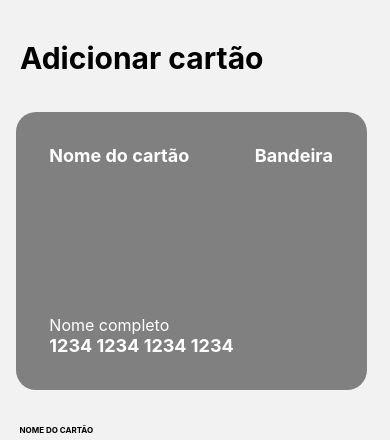
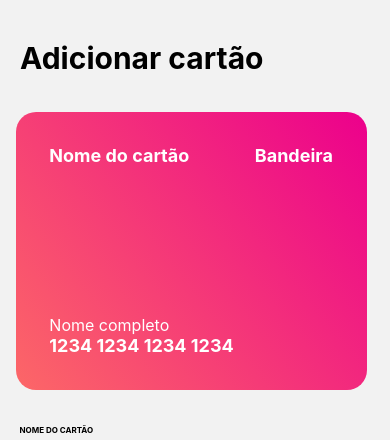
Before and after one commit to samuelalves3324/desafio-neopro, a React Native app: screen /AddCards in a window 390 px wide. Shown: the top 440 px of the page. Built offline with nearby package versions, Linux system fonts and the light colour scheme.

Commit message:
add liniear gradient in the card

```diff
--- a/package.json
+++ b/package.json
@@ -21,7 +21,8 @@
     "react-redux": "^8.0.5",
     "redux": "^4.2.1",
     "redux-persist": "^6.0.0",
-    "@react-native-async-storage/async-storage": "~1.17.3"
+    "@react-native-async-storage/async-storage": "~1.17.3",
+    "expo-linear-gradient": "~12.0.1"
   },
   "devDependencies": {
     "@babel/core": "^7.12.9"
--- a/src/components/Card.js
+++ b/src/components/Card.js
@@ -1,5 +1,6 @@
 import { Dimensions, StyleSheet, Text, View, Image } from 'react-native';
 import { useSelector } from 'react-redux';
+import { LinearGradient } from 'expo-linear-gradient';
 
 const { height, width } = Dimensions.get('window');
 
@@ -11,7 +12,7 @@
 };
 
 const getBrand = (number) => {
-  if(number && number.length >= 2){
+  if (number && number.length >= 2) {
     const prefix = number.substring(0, 2);
     return brands.hasOwnProperty(prefix) ? brands[prefix] : 'Bandeira';
   }
@@ -21,20 +22,25 @@
 export default function Card({ cardName, fullName, cardNumber }) {
   const hidden = useSelector(state => state.changeVisibilityReducer.hidden);
   return (
-    <View style={styles.container}>
+      <LinearGradient
+      style={styles.container}
+      colors={['#EC008C', '#FC6767']}
+      start={{x: 1, y: 0}}
+      end={{x: 0, y: 1}}
+      >
         <View style={styles.header}>
           <Text style={styles.cardName}>{cardName ? cardName : 'Nome do cartão'}</Text>
-        { getBrand(cardNumber) === 'Bandeira' ?
+          {getBrand(cardNumber) === 'Bandeira' ?
             <Text style={styles.brand}>Bandeira</Text>
-        : <Image style={styles.brandImg} source={getBrand(cardNumber)}/> }
+            : <Image style={styles.brandImg} source={getBrand(cardNumber)} />}
         </View>
         <View style={styles.footer}>
           <Text style={styles.fullName}>{fullName ? fullName : 'Nome completo'}</Text>
-        { hidden ?
+          {hidden ?
             <Text style={styles.cardNumber}>●●●● ●●●● ●●●● ●●●●</Text>
             : <Text style={styles.cardNumber}>{cardNumber ? cardNumber : '1234 1234 1234 1234'}</Text>}
         </View>
-    </View>
+      </LinearGradient>
   );
 };
 
@@ -76,6 +82,6 @@
   brandImg: {
     width: 50,
     height: 50,
-    marginTop: -(height*0.02),
+    marginTop: -(height * 0.02),
   },
 });
--- a/src/components/Slider.js
+++ b/src/components/Slider.js
@@ -11,8 +11,8 @@
 const viewConfigRef = { viewAreaCoveragePercentThreshold: 95 };
 
 export default function Slider() {
+  const dispatch = useDispatch();
   const cards = useSelector(state => state.cardsReducer.cards);
-  const dispatch = useDispatch();
   const [currentIndex, setCurrentIndex] = useState(0);
   const [activeId, setActiveId] = useState(0);
   let flastListRef = useRef();
@@ -20,11 +20,11 @@
     flastListRef.current?.scrollToIndex({ animated: true, index, })
   }
   const removeCardButtomClick = () => {
-    if(cards.length === 1) {
+    if (cards.length === 1) {
       dispatch(removeCard(cards[0].id));
-    } else if(cards.length > 1 && currentIndex === 0) {
+    } else if (cards.length > 1 && currentIndex === 0) {
       dispatch(removeCard(cards[0].id));
-    } else if(cards.length > 1 ){
+    } else if (cards.length > 1) {
       dispatch(removeCard(activeId));
       scrollToIndex(currentIndex - 1);
     }
@@ -70,8 +70,8 @@
         </View>
       }
       <Text style={styles.actionsTitle}>Ações</Text>
-      <HideBtn hideButtomClick={hideButtonClick}/>
-      <RemoveCardBtn removeCardButtomClick={removeCardButtomClick}/>
+      <HideBtn hideButtomClick={hideButtonClick} />
+      <RemoveCardBtn removeCardButtomClick={removeCardButtomClick} />
     </View>
   )
 }
--- a/src/pages/AddCards.js
+++ b/src/pages/AddCards.js
@@ -16,7 +16,7 @@
           fullName={fullName}
           cardNumber={cardNumber}
         />
-        <AddCardForm navigation={navigation} names={{cardName, fullName, cardNumber}} funcs={{setCardName, setFullName, setCardNumber}}/>
+        <AddCardForm navigation={navigation} names={{ cardName, fullName, cardNumber }} funcs={{ setCardName, setFullName, setCardNumber }} />
       </View>
     </ScrollView>
   );
--- a/src/pages/Home.js
+++ b/src/pages/Home.js
@@ -1,4 +1,4 @@
-import { StyleSheet, Text, View, TouchableOpacity, ScrollView, Image } from 'react-native';
+import { StyleSheet, Text, View, TouchableOpacity, ScrollView } from 'react-native';
 import Slider from '../components/Slider';
 
 export default function Home({ navigation }) {
```
Also changed, not shown: src/components/AddCardForm.js (+7 -7 lines), src/components/HideBtn.js (indentation only), src/components/RemoveCardBtn.js (indentation only), 1 other file (tests, documents, lock files or other folders). Lines whose indentation alone changed are shown as unchanged.
